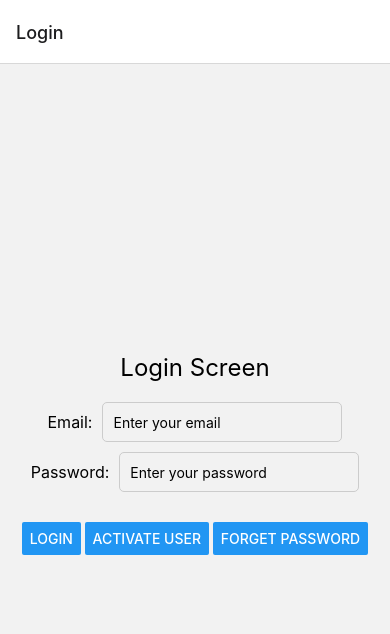
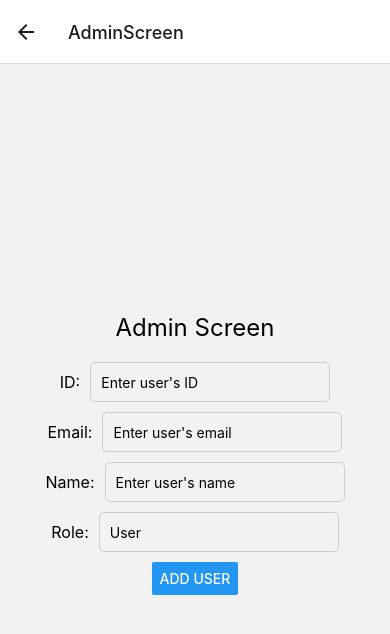
Before and after one commit to MuammmerTarhan/InternshipApp2, a React Native app: screen /AdminScreen in a window 390 px wide. Shown: the top 634 px of the page. Built offline with nearby package versions, Linux system fonts and the light colour scheme.

Commit message:
23.07.23

```diff
--- a/App.tsx
+++ b/App.tsx
@@ -3,16 +3,26 @@ import React from 'react';
 import { NavigationContainer } from '@react-navigation/native';
 import { createNativeStackNavigator } from '@react-navigation/native-stack';
 import LoginScreen from './src/screens/LoginScreen';
+import HomeScreen from './src/screens/HomeScreen';
+import AdminScreen from './src/screens/AdminScreen';
 import ActivateUserScreen from './src/screens/ActivateUserScreen';
 import ForgetPasswordScreen from './src/screens/ForgetPasswordScreen';
 
-const Stack = createNativeStackNavigator();
+type RootStackParamList = {
+  Login: undefined;
+  Home: { name: string };
+  AdminScreen: undefined;
+};
+
+const Stack = createNativeStackNavigator<RootStackParamList>();
 
 const App: React.FC = () => {
   return (
     <NavigationContainer>
       <Stack.Navigator initialRouteName="Login">
         <Stack.Screen name="Login" component={LoginScreen} />
+        <Stack.Screen name="Home" component={HomeScreen} />
+        <Stack.Screen name="AdminScreen" component={AdminScreen} />
         <Stack.Screen name="ActivateUser" component={ActivateUserScreen} />
         <Stack.Screen name="ForgetPassword" component={ForgetPasswordScreen} />
       </Stack.Navigator>
--- a/package.json
+++ b/package.json
@@ -11,6 +11,7 @@
   },
   "dependencies": {
     "@expo/vector-icons": "^13.0.0",
+    "@react-native-async-storage/async-storage": "^1.19.1",
     "@react-native-community/masked-view": "^0.1.11",
     "@react-navigation/bottom-tabs": "^6.5.8",
     "@react-navigation/native": "^6.1.7",
--- /dev/null
+++ b/src/screens/AdminScreen.tsx
@@ -0,0 +1,113 @@
+// src/screens/AdminScreen.tsx
+import React, { useState } from 'react';
+import { View, Text, TextInput, Button, StyleSheet } from 'react-native';
+import { useNavigation } from '@react-navigation/native';
+
+
+const AdminScreen: React.FC = () => {
+  const [id, setId] = useState('');
+  const [email, setEmail] = useState('');
+  const [name, setName] = useState('');
+  const [role, setRole] = useState('User'); // Default role is 'User'
+  const navigation = useNavigation();
+
+  const handleAddUser = () => {
+    // Implement logic to add user to the CSV data
+    // For simplicity, we will just show the entered data in an alert
+    const newUser = {
+      id: id,
+      mail: email,
+      password: null, // Default password is null
+      name: name,
+      enabled: '0', // Default enabled is 0
+      role: role,
+    };
+
+    // Perform any additional validation or checks here before adding the user
+    // ...
+
+    alert('User added successfully!\n\nID: ' + id + '\nEmail: ' + email + '\nName: ' + name + '\nRole: ' + role);
+  };
+
+  return (
+    <View style={styles.container}>
+      <Text style={styles.text}>Admin Screen</Text>
+      <View style={styles.inputContainer}>
+        <Text style={styles.label}>ID:</Text>
+        <TextInput
+          style={styles.input}
+          placeholder="Enter user's ID"
+          keyboardType="numeric"
+          onChangeText={(text) => setId(text)}
+          value={id}
+        />
+      </View>
+      <View style={styles.inputContainer}>
+        <Text style={styles.label}>Email:</Text>
+        <TextInput
+          style={styles.input}
+          placeholder="Enter user's email"
+          keyboardType="email-address"
+          autoCapitalize="none"
+          onChangeText={(text) => setEmail(text)}
+          value={email}
+        />
+      </View>
+      <View style={styles.inputContainer}>
+        <Text style={styles.label}>Name:</Text>
+        <TextInput
+          style={styles.input}
+          placeholder="Enter user's name"
+          onChangeText={(text) => setName(text)}
+          value={name}
+        />
+      </View>
+      <View style={styles.inputContainer}>
+        <Text style={styles.label}>Role:</Text>
+        <TextInput
+          style={styles.input}
+          placeholder="Enter user's role"
+          onChangeText={(text) => setRole(text)}
+          value={role}
+        />
+      </View>
+      <Button title="Add User" onPress={handleAddUser} />
+    </View>
+  );
+};
+
+const styles = StyleSheet.create({
+  container: {
+    flex: 1,
+    justifyContent: 'center',
+    alignItems: 'center',
+    padding: 20,
+  },
+  text: {
+    fontSize: 24,
+    marginBottom: 20,
+  },
+  inputContainer: {
+    flexDirection: 'row',
+    alignItems: 'center',
+    marginBottom: 10,
+  },
+  label: {
+    flex: 1,
+    marginRight: 10,
+    fontSize: 16,
+  },
+  input: {
+    flex: 2,
+    height: 40,
+    borderWidth: 1,
+    borderColor: '#ccc',
+    borderRadius: 5,
+    padding: 10,
+  },
+});
+
+export default AdminScreen;
+function alert(arg0: string) {
+    throw new Error('Function not implemented.');
+}
--- /dev/null
+++ b/src/screens/HomeScreen.tsx
@@ -0,0 +1,40 @@
+// src/screens/HomeScreen.tsx
+import React from 'react';
+import { View, Text, StyleSheet } from 'react-native';
+import { RouteProp, useRoute } from '@react-navigation/native';
+
+// Define the type for the route.params object
+type HomeScreenParams = {
+  name: string;
+};
+
+// Define the custom RouteProp type
+type RootStackParamList = {
+  Home: HomeScreenParams;
+};
+
+const HomeScreen: React.FC = () => {
+  const route = useRoute<RouteProp<RootStackParamList, 'Home'>>();
+
+  const { name } = route.params;
+
+  return (
+    <View style={styles.container}>
+      <Text style={styles.text}>Welcome, {name}!</Text>
+    </View>
+  );
+};
+
+const styles = StyleSheet.create({
+  container: {
+    flex: 1,
+    justifyContent: 'center',
+    alignItems: 'center',
+  },
+  text: {
+    fontSize: 24,
+    marginBottom: 20,
+  },
+});
+
+export default HomeScreen;
--- a/src/screens/LoginScreen.tsx
+++ b/src/screens/LoginScreen.tsx
@@ -1,15 +1,34 @@
 // src/screens/LoginScreen.tsx
-import React from 'react';
+import React, { useState } from 'react';
 import { View, Text, TextInput, Button, StyleSheet } from 'react-native';
 import { useNavigation } from '@react-navigation/native';
 
+import dataCSV from '../utils/data';
+
 const LoginScreen: React.FC = () => {
   const navigation = useNavigation();
+  const [email, setEmail] = useState('');
+  const [password, setPassword] = useState('');
 
   const handleLogin = () => {
     // Implement your login logic here
-    console.log('Login button pressed!');
-    // Additional logic for handling login can be added here
+    const rows = dataCSV.trim().split('\n').slice(1); // Remove the header row
+    const users = rows.map((row) => row.split(','));
+
+    const user = users.find((user) => user[1] === email && user[2] === password);
+    if (user) {
+      // If user is found, check the role and navigate accordingly
+      const role = user[5].trim().toLowerCase();
+      if (role === 'user') {
+        // Navigate to HomeScreen with parameters
+        navigation.navigate('Home', { name: user[3] });
+      } else if (role === 'admin') {
+        navigation.navigate('AdminScreen');
+      }
+    } else {
+      // Handle invalid login credentials here (optional)
+      console.log('Invalid login credentials');
+    }
   };
 
   const handleActivateUser = () => {
@@ -30,6 +49,8 @@ const LoginScreen: React.FC = () => {
           placeholder="Enter your email"
           keyboardType="email-address"
           autoCapitalize="none"
+          value={email}
+          onChangeText={setEmail}
         />
       </View>
       <View style={styles.inputContainer}>
@@ -38,6 +59,8 @@ const LoginScreen: React.FC = () => {
           style={styles.input}
           placeholder="Enter your password"
           secureTextEntry
+          value={password}
+          onChangeText={setPassword}
         />
       </View>
       <View style={styles.buttonsContainer}>
--- /dev/null
+++ b/src/utils/data.ts
@@ -0,0 +1,8 @@
+// src/utils/data.ts
+export const dataCSV = `
+id,mail,password,name,enabled,role
+1,user@e.c,1234,John Doe,1,User
+2,admin@e.c,1234,Admin User,1,Admin
+`;
+
+export default dataCSV;
```
Also changed, not shown: src/types.ts (added, +9 -0 lines), src/utils/csvParser.ts (added, +26 -0 lines), src/Navigator.tsx (line endings or trailing spaces), src/screens/ForgetPasswordScreen.tsx (line endings or trailing spaces), 1 other file (tests, documents, lock files or other folders).
